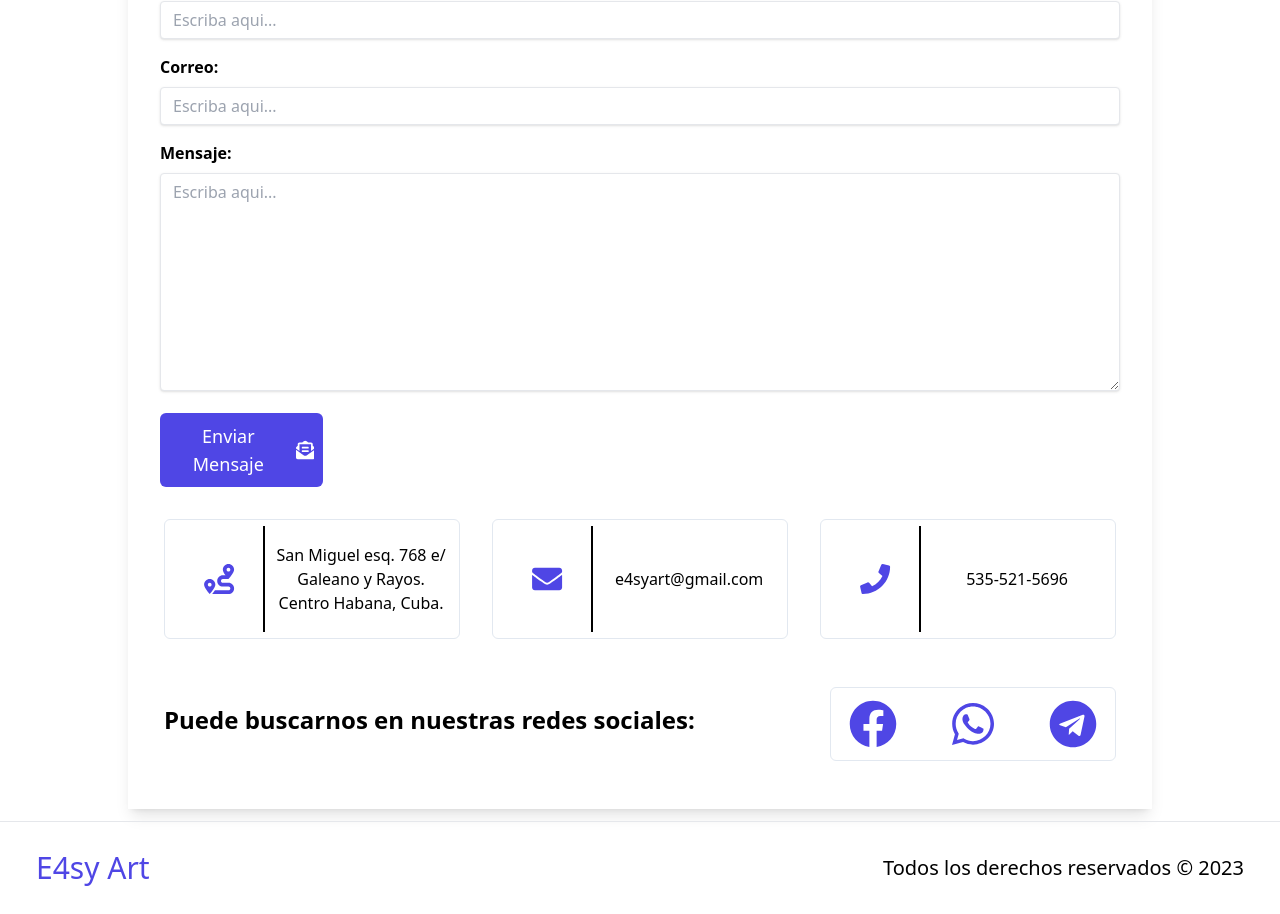
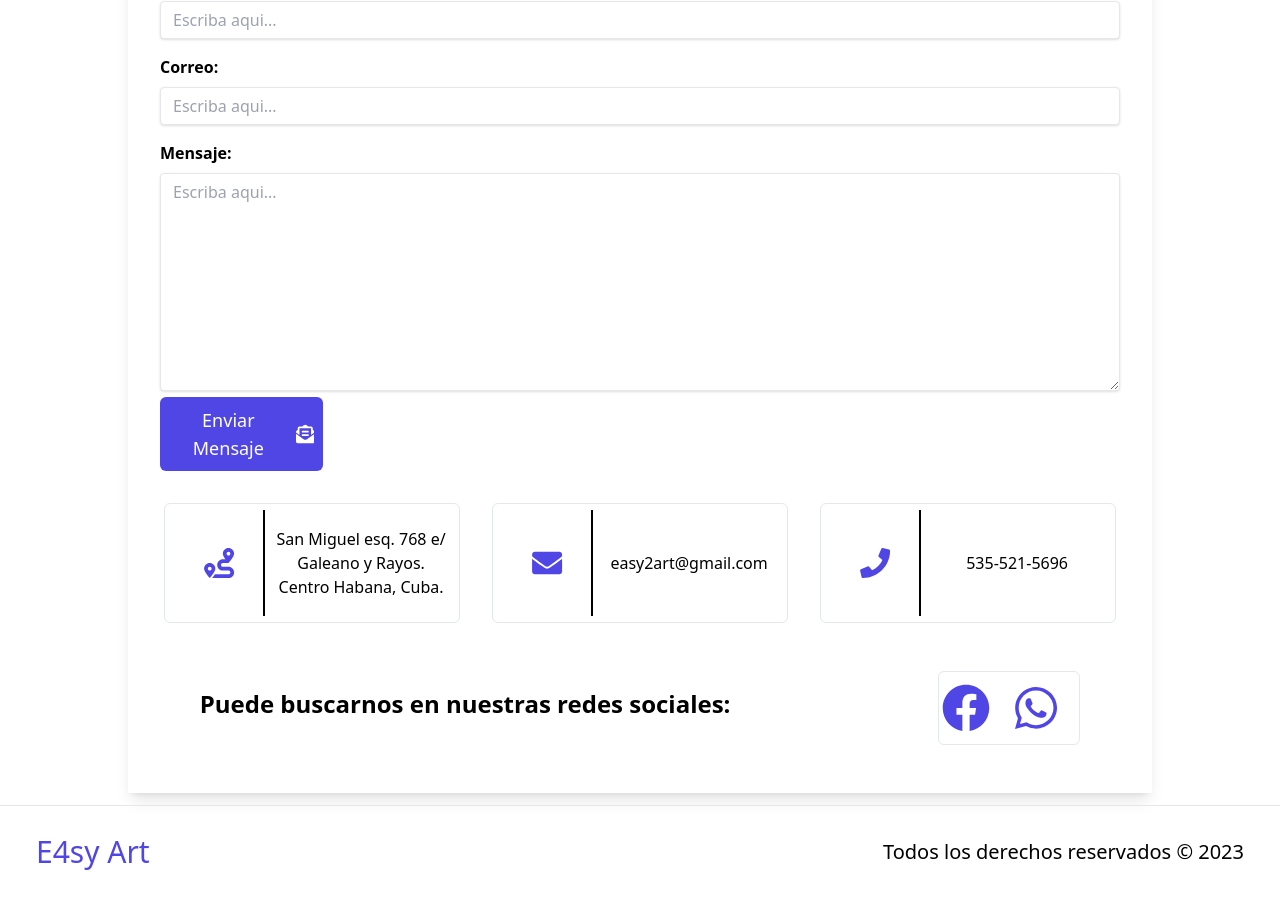
Before and after one commit to javier2455/easy2art, a React (Create React App) app: page /#/ in a window 1280 px wide. Shown: the part 3612-4526 px from the top of the page. Built offline with nearby package versions, Linux system fonts and the light colour scheme.

Commit message:
Formulario de contacto

```diff
--- a/package.json
+++ b/package.json
@@ -4,6 +4,7 @@
   "private": true,
   "homepage": "https://javier2455.github.io/easy2art",
   "dependencies": {
+    "@emailjs/browser": "^3.10.0",
     "@testing-library/jest-dom": "^5.16.5",
     "@testing-library/react": "^13.4.0",
     "@testing-library/user-event": "^13.5.0",
--- a/src/App.jsx
+++ b/src/App.jsx
@@ -4,7 +4,7 @@ import { Route, Routes } from "react-router-dom";
 import Home from "./pages/Home";
 import Works from "./pages/Works";
 import Navigation from "./components/Navigation";
-import SearchWorks from "./components/SearchWorks";
+// import SearchWorks from "./components/SearchWorks";
 // import Login from "./pages/Login";
 // import Admin from "./pages/Admin";
 
--- a/src/components/CompanyContact.jsx
+++ b/src/components/CompanyContact.jsx
@@ -1,13 +1,13 @@
 import React from "react";
 import {
-  FaEnvelopeOpenText,
   FaWhatsapp,
   FaFacebook,
-  FaTelegram,
+  // FaTelegram,
   FaRoute,
   FaEnvelope,
   FaPhone,
 } from "react-icons/fa";
+import ContactForm from "./ContactForm";
 
 const CompanyContact = () => {
   return (
@@ -17,51 +17,12 @@ const CompanyContact = () => {
           Contáctenos para solicitar nuestros servicios o para cualquier duda
         </h3>
         <p>
-          Puede utilizar el siguiente formulario para contactar con nosotros vía correo, recibirá un correo en el menor tiempo posible respondiendo sus dudas o interrogantes.
+          Puede utilizar el siguiente formulario para contactar con nosotros vía
+          correo, recibirá un correo en el menor tiempo posible respondiendo sus
+          dudas o interrogantes.
         </p>
       </div>
-      <div className="px-6 py-2">
-        <div className="mb-4">
-          <label className="block text-md font-bold mb-2" htmlFor="username">
-            Nombre Completo:
-          </label>
-          <input
-            className="shadow appearance-none border rounded w-full py-2 px-3 text-gray-700 leading-tight focus:outline-none focus:shadow-outline"
-            type="text"
-            placeholder="Escriba aqui..."
-          />
-        </div>
-        <div className="mb-4">
-          <label className="block text-md font-bold mb-2" htmlFor="username">
-            Correo:
-          </label>
-          <input
-            className="shadow appearance-none border rounded w-full py-2 px-3 text-gray-700 leading-tight focus:outline-none focus:shadow-outline"
-            type="email"
-            placeholder="Escriba aqui..."
-          />
-        </div>
-        <div className="mb-4">
-          <label className="block text-md font-bold mb-2" htmlFor="username">
-            Mensaje:
-          </label>
-          <textarea
-            name=""
-            className="shadow appearance-none border rounded w-full py-2 px-3 text-gray-700 leading-tight focus:outline-none focus:shadow-outline"
-            cols="30"
-            rows="10"
-            placeholder="Escriba aqui..."
-          ></textarea>
-        </div>
-        <div className="mb-4">
-          <button
-            className="flex w-full items-center justify-center rounded-md border border-transparent bg-indigo-600 px-8 py-3 text-base font-medium text-white
-                hover:bg-indigo-700 sm:w-[40%] md:w-[36%] lg:w-[32%] xl:w-[17%] md:py-2 md:px-2 md:text-lg"
-          >
-            Enviar Mensaje <FaEnvelopeOpenText className="ml-2 text-xl" />
-          </button>
-        </div>
-      </div>
+      <ContactForm />
       <div className="px-7 py-2 mb-5 flex flex-col items-center justify-center lg:flex-row lg:justify-around lg:gap-8">
         <div
           className="w-full h-[120px] border-[1px] mb-3 border-slate-200 rounded-md duration-500 flex flex-col items-center justify-center hover:shadow-xl hover:duration-500 hover:border-none
@@ -79,7 +40,7 @@ const CompanyContact = () => {
         >
           <FaEnvelope className="text-5xl my-2 text-indigo-600 px-2 lg:w-[30%]  lg:text-3xl" />
           <div className="border-[1px] border-black invisible lg:visible lg:h-[90%]" />
-          <p className="text-center ml-2 lg:w-[60%]">e4syart@gmail.com</p>
+          <p className="text-center ml-2 lg:w-[60%]">easy2art@gmail.com</p>
         </div>
         <div
           className="w-full h-[120px] border-[1px] mb-3 border-slate-200 rounded-md duration-500 flex flex-col items-center justify-center hover:shadow-xl hover:duration-500 hover:border-none
@@ -94,12 +55,14 @@ const CompanyContact = () => {
         <h3 className="text-2xl text-center font-bold mb-2 lg:w-[70%] lg:text-left">
           Puede buscarnos en nuestras redes sociales:
         </h3>
-        <div className="flex flex-row justify-center items-center py-3 rounded-md border-[1px] border-slate-200 lg:w-[30%] lg:justify-around">
+        <div className="flex flex-row justify-center items-center py-3 rounded-md border-[1px] border-slate-200 lg:w-[15%] lg:justify-around">
           <a href="https://www.facebook.com/painter.contrushon">
             <FaFacebook className="text-5xl text-indigo-600 mr-4 cursor-pointer" />
           </a>
-          <FaWhatsapp className="text-5xl text-indigo-600 mr-4 cursor-pointer" />
-          <FaTelegram className="text-5xl text-indigo-600 cursor-pointer" />
+          <a href="https://chat.whatsapp.com/LkD7gg49UnB7wYzzvvkuev">
+            <FaWhatsapp className="text-5xl text-indigo-600 mr-4 cursor-pointer" />
+          </a>
+          {/* <FaTelegram className="text-5xl text-indigo-600 cursor-pointer" /> */}
         </div>
       </div>
     </section>
--- /dev/null
+++ b/src/components/ContactForm.jsx
@@ -0,0 +1,84 @@
+import React, { useRef } from 'react';
+import emailjs from '@emailjs/browser';
+import { FaEnvelopeOpenText } from "react-icons/fa";
+
+const ContactForm = () => {
+  const form = useRef();
+
+  const sendEmail = (e) => {
+    e.preventDefault();
+
+    emailjs.sendForm('service_39uw55h', 'template_osqb78f', form.current, 'kTYMLwW3EWZdsgSGQ')
+      .then((result) => {
+        console.log(result.text);
+        console.log("Mensaje enviado");
+        form.current.reset();
+      }, (error) => {
+        console.log(error.text);
+      });
+  };
+
+  return (
+    <div className="px-6 py-2">
+      <form ref={form} /* onSubmit={sendEmail} */>
+        <div className="mb-4">
+          <label className="block text-md font-bold mb-2" htmlFor="username">
+            Nombre Completo:
+          </label>
+          <input
+            name="user_name"
+            id="user_name"
+            className="shadow appearance-none border rounded w-full py-2 px-3 text-gray-700 leading-tight focus:outline-none focus:shadow-outline"
+            type="text"
+            placeholder="Escriba aqui..." />
+        </div>
+        <div className="mb-4">
+          <label className="block text-md font-bold mb-2" htmlFor="email">
+            Correo:
+          </label>
+          <input
+            name="user_email"
+            id="user_email"
+            className="shadow appearance-none border rounded w-full py-2 px-3 text-gray-700 leading-tight focus:outline-none focus:shadow-outline"
+            type="email"
+            placeholder="Escriba aqui..." />
+        </div>
+        <div className="mb-4">
+          <label className="block text-md font-bold mb-2" htmlFor="username">
+            Mensaje:
+          </label>
+          <textarea
+            name="message"
+            id="message"
+            className="shadow appearance-none border rounded w-full py-2 px-3 text-gray-700 leading-tight focus:outline-none focus:shadow-outline"
+            cols="30"
+            rows="10"
+            placeholder="Escriba aqui..."
+          ></textarea>
+          {/* <input
+              className="flex w-full items-center justify-center rounded-md border border-transparent      bg-indigo-600 px-8 py-3 text-base font-medium text-white hover:bg-indigo-700 sm:w-[40%] md:w-[36%] lg:w-[32%] xl:w-[17%] md:py-2 md:px-2 md:text-lg"
+              type="submit"
+              value="Send" /> */}
+          <button
+            className="flex w-full items-center justify-center rounded-md border border-transparent bg-indigo-600 px-8 py-3 text-base font-medium text-white
+      hover:bg-indigo-700 sm:w-[40%] md:w-[36%] lg:w-[32%] xl:w-[17%] md:py-2 md:px-2 md:text-lg"
+            onClick={(e) => sendEmail(e)}
+          >
+            Enviar Mensaje <FaEnvelopeOpenText className="ml-2 text-xl" />
+          </button>
+        </div>
+      </form>
+      {/* <div className="mb-4">
+        <button
+
+          className="flex w-full items-center justify-center rounded-md border border-transparent bg-indigo-600 px-8 py-3 text-base font-medium text-white
+                hover:bg-indigo-700 sm:w-[40%] md:w-[36%] lg:w-[32%] xl:w-[17%] md:py-2 md:px-2 md:text-lg"
+        >
+          Enviar Mensaje <FaEnvelopeOpenText className="ml-2 text-xl" />
+        </button>
+      </div> */}
+    </div>
+  );
+};
+
+export default ContactForm;
--- a/src/components/Navigation.jsx
+++ b/src/components/Navigation.jsx
@@ -1,10 +1,11 @@
 import React, { useState } from "react";
 import { NAVIGATION_LINKS } from "../constants/constants";
-import { NavLink, Link } from "react-router-dom";
+import { Link } from "react-router-dom";
+// import { NavLink, Link } from "react-router-dom";
 import { FaBars, FaTimes } from "react-icons/fa";
 
-const activeLink = "bg-indigo-600 text-white p-2 duration-300 rounded-lg";
-const notActiveLink = "text-xl rounded-sm p-2 text-indigo-600 cursor-pointer duration-300";
+// const activeLink = "bg-indigo-600 text-white p-2 duration-300 rounded-lg";
+// const notActiveLink = "text-xl rounded-sm p-2 text-indigo-600 cursor-pointer duration-300";
 
 const Navigation = () => {
   const [open, setOpen] = useState(false)
--- a/src/index.js
+++ b/src/index.js
@@ -2,7 +2,8 @@ import React from 'react';
 import ReactDOM from 'react-dom/client';
 import './index.css';
 import App from './App';
-import { HashRouter, BrowserRouter } from 'react-router-dom';
+import { HashRouter } from 'react-router-dom';
+// import { HashRouter, BrowserRouter } from 'react-router-dom';
 
 const root = ReactDOM.createRoot(document.getElementById('root'));
 root.render(
```
Also changed, not shown: 2 other files (tests, documents, lock files or other folders).
